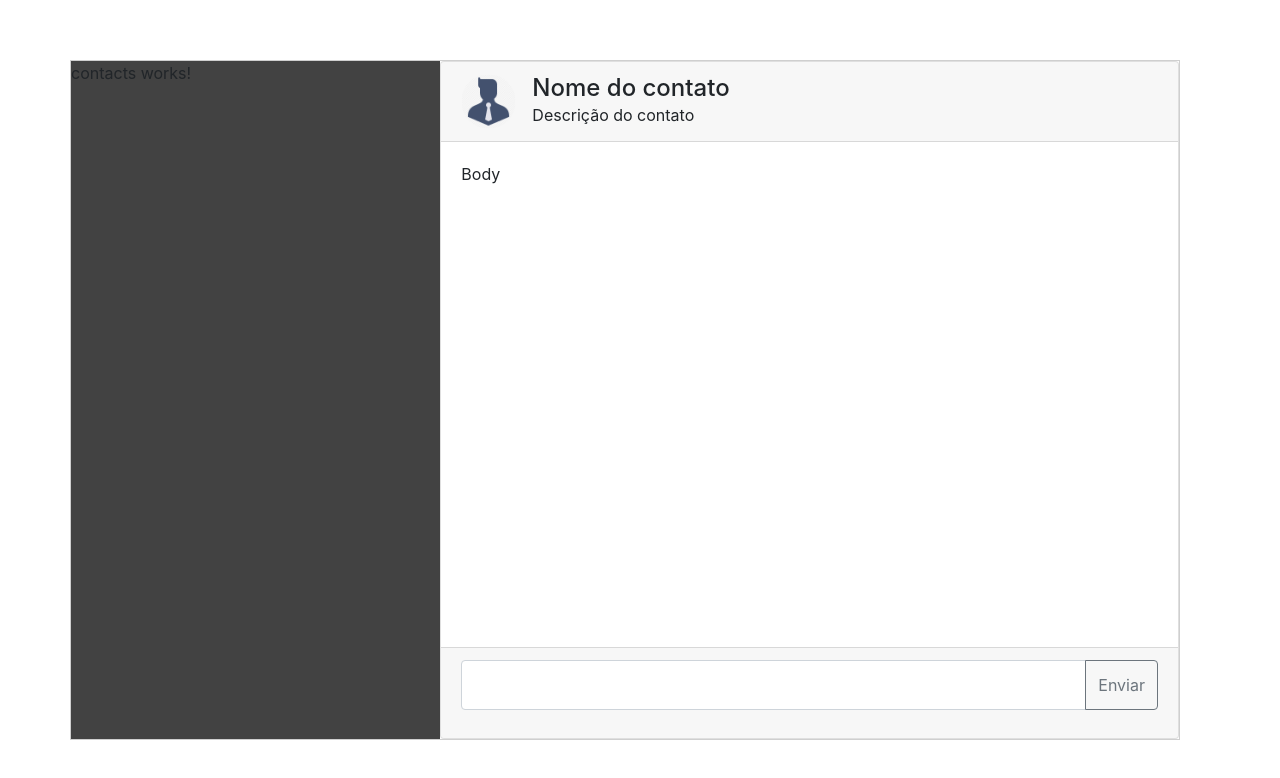
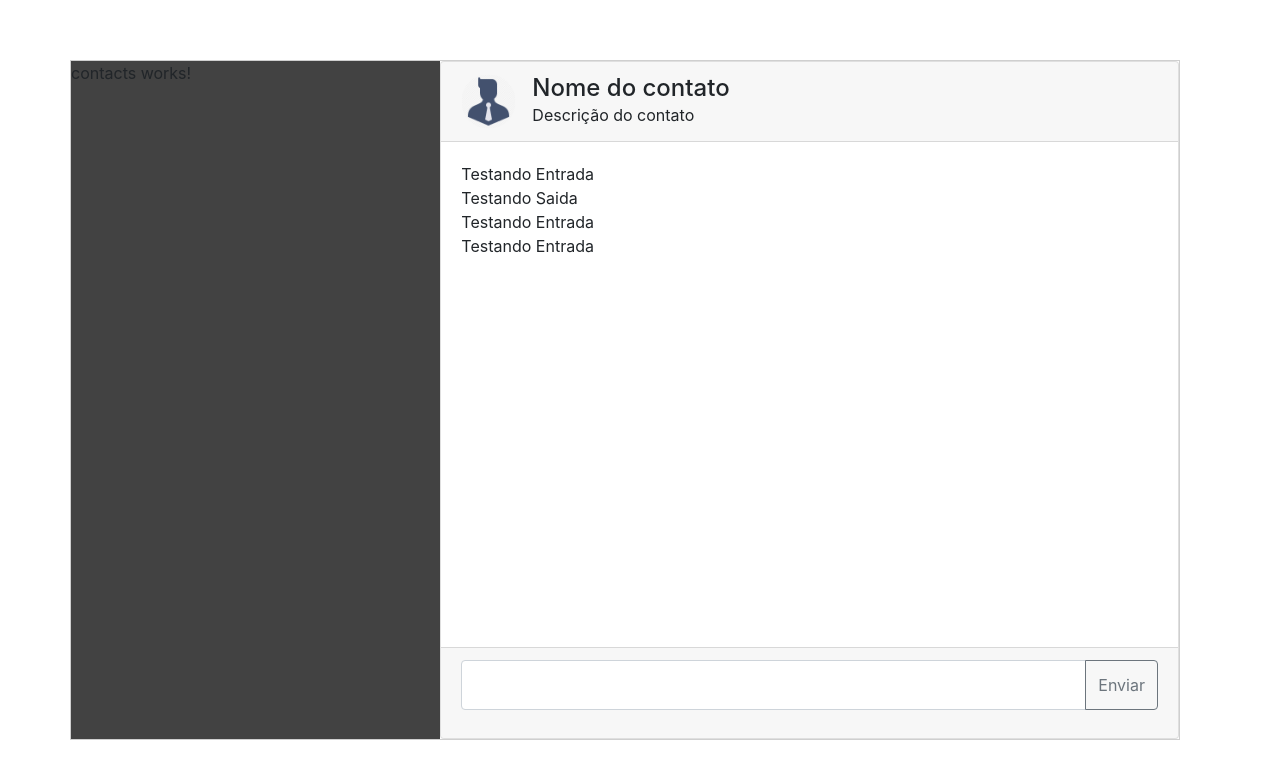
Before and after one commit to raffaelbmartins/chatrmartins, an Angular app: page / in a window 1280 px wide. Shown: the top 778 px of the page. Built offline with nearby package versions, Linux system fonts and the light colour scheme.

Commit message:
Create layout to component MessageBody

```diff
--- a/src/app/message-body/message-body.component.html
+++ b/src/app/message-body/message-body.component.html
@@ -1,3 +1,8 @@
 <div class="card-body">
-  Body
+  <ul id="list-messages">
+    <li class="message message-in">Testando Entrada</li>
+    <li class="message message-out">Testando Saida</li>
+    <li class="message message-in">Testando Entrada</li>
+    <li class="message message-in">Testando Entrada</li>
+  </ul>
 </div>
--- a/src/app/message-body/message-body.component.scss
+++ b/src/app/message-body/message-body.component.scss
@@ -1,7 +1,19 @@
+@import '../../sass/variables';
+
 :host, .card-body {
     flex-grow: 1
 }
 
 .card-body {
 
+    #list-messages {
+
+        display: flex;
+        flex-direction: column;
+        list-style: none;
+        margin: 0;
+        padding: 0;
+
+    }
+
 }
```
